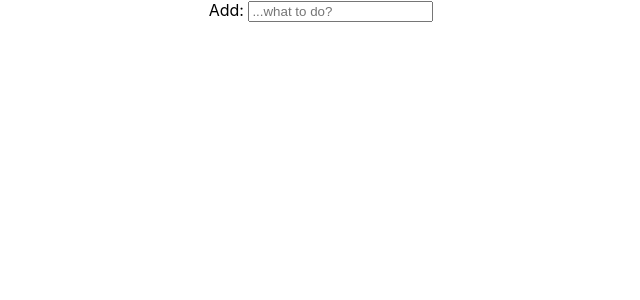
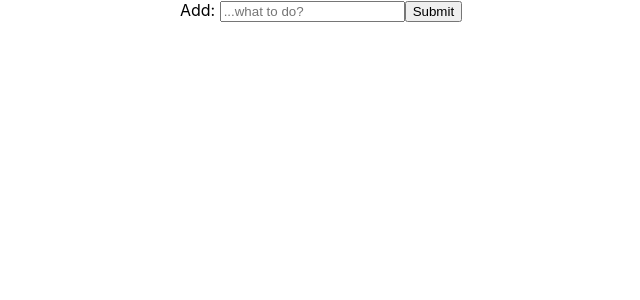
Before and after one commit to bloominstituteoftechnology/reducer-todo, a React (Create React App) app in the folder todo/: page / in a window 1280 px wide. Shown: the top 300 px of the page, without its empty margins (319-959 px from the left). Built offline with nearby package versions, Linux system fonts and the light colour scheme.

Commit message:
Skeleton completely fleshed out. Reducer and dispatch and use. Need to map over array items to render them visually. Toggle and clear functionality to be done.

```diff
--- a/todo/src/App.js
+++ b/todo/src/App.js
@@ -1,14 +1,17 @@
-import React from 'react';
+import React, { useReducer, useState } from 'react';
+import { todoReducer, list } from './reducers/reducer'
 import TodoForm  from './components/TodoForm'
 import './App.css';
 
 
 
 function App() {
-
+  const [ state, dispatch ] = useReducer( todoReducer, list )
+  const [ value, setValues ] = useState('')
+  console.log(state)
   return (
     <div className="App">
-      <TodoForm />
+      <TodoForm value={value} setValues={setValues} dispatch={dispatch}/>
     </div>
   );
 }
--- a/todo/src/components/TodoForm.js
+++ b/todo/src/components/TodoForm.js
@@ -1,18 +1,22 @@
-import React, { useReducer, useState } from 'react';
-import { todoReducer, initialState } from '../reducers/reducer'
+import React from 'react';
 
 
-const TodoForm = () => {
-    const [ state, dispatch ] = useReducer( todoReducer, initialState )
-    const [ value, setValues ] = useState('')
+
+const TodoForm = props => {
+    const { value, setValues, dispatch } = props
 
     const handleChanges = e => {
         setValues(e.target.value)
       }
 
+    const onSubmit = e => {
+        e.preventDefault()
+        dispatch({ type: 'NEW_TODO', payload: value })
+        setValues('')
+    }
     return (
         <div className="todo-form-container">
-            <form>
+            <form onSubmit={onSubmit}>
                 <label> Add:&nbsp;
                   <input
                   type="text"
@@ -22,6 +26,7 @@ const TodoForm = () => {
                   value={value}
                   />
                 </label>
+                <button>Submit</button>
             </form>
         </div>
     )
--- a/todo/src/reducers/reducer.js
+++ b/todo/src/reducers/reducer.js
@@ -1,4 +1,4 @@
-const initialState = [
+const list = [
     {
         item: 'Learn about reducers',
         completed: false,
@@ -8,8 +8,19 @@ const initialState = [
 
 const todoReducer = (state, action) => {
     switch (action.type) {
+        case "NEW_TODO":
+        const newTodo = {
+            item: action.payload,
+            completed: false,
+            id: new Date()
+        }
+
+        return [
+            ...state, newTodo
+        ]
+
         default: return state
     }
 }
 
-export { initialState, todoReducer }
+export { list, todoReducer }
```
Also changed, not shown: todo/src/components/Todo.js (added, +9 -0 lines), todo/src/components/TodoList.js (+7 -0 lines).
